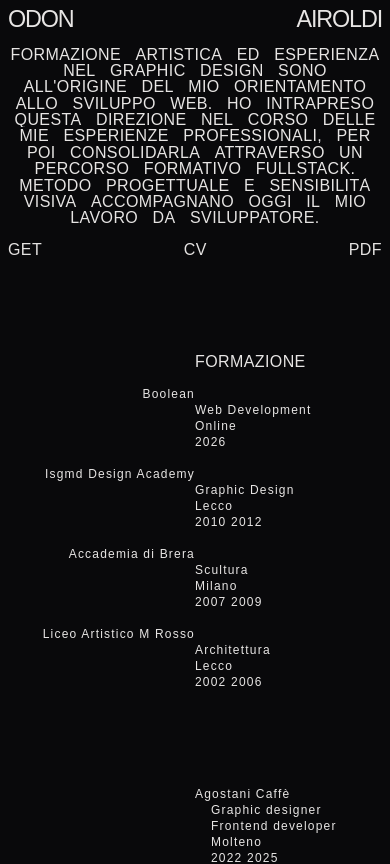
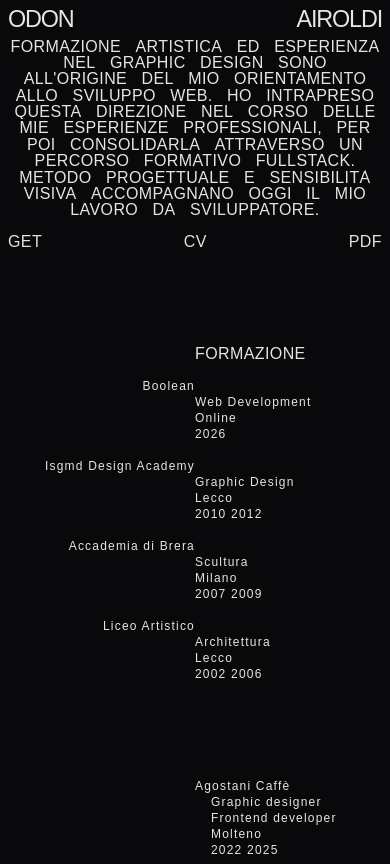
Before and after one commit to odon-airoldi/odonairoldi, a React (Vite) app: page /cv in a window 390 px wide. Shown: the top 864 px of the page. Built offline with nearby package versions, Linux system fonts and the light colour scheme; no server answers.

Commit message:
fix: improve layout and styling across components for better responsiveness and user experience

```diff
--- a/src/components/AppFooter.jsx
+++ b/src/components/AppFooter.jsx
@@ -9,7 +9,7 @@ export default function AppFooter() {
     return (
 
         <footer>
-            <div className={`sm:fixed sm:bottom-4 sm:left-auto sm:right-4 ${pathname === "/" ? 'fixed bottom-2 left-2 right-2' : ''}`}>
+            <div className={`p-2 sm:p-4 sm:fixed sm:bottom-0 sm:left-auto sm:right-0 ${pathname === "/" ? 'fixed bottom-0 left-0 right-0' : ''}`}>
                 <div className="w-full sm:w-24 xl:w-32">
                     <AppLogo />
                 </div>
--- a/src/components/AppHeader.jsx
+++ b/src/components/AppHeader.jsx
@@ -9,7 +9,7 @@ export default function AppHeader() {
     // della pagina, così partono tutte in un'unica successione
     return (
 
-        <header className="">
+        <header className="sticky top-0 p-2 sm:p-4">
             <div className="grid grid-cols-12">
                 <div className="col-span-12">
                     <Link to="/" className="text-[6vw] sm:text-[7.5vw] leading-none sm:leading-[.8] font-extralight sm:font-[450] tracking-tighter uppercase">
--- a/src/components/AppList.jsx
+++ b/src/components/AppList.jsx
@@ -34,7 +34,7 @@ export default function AppList({ list }) {
             {
                 list.map((item) => (
                     <li key={item.id} className="font-extralight">
-                        <span className="inline-block reveal-shift">{item.title}</span>
+                        <span className="inline-block reveal-shift max-sm:text-right">{item.title}</span>
                         <ul className="ul">
                             {
                                 item.items.map((voce) => (
@@ -52,7 +52,7 @@ export default function AppList({ list }) {
                                                 </div>
                                             }
                                             {openId === voce.id && voce.gallery && createPortal(
-                                                <div className="fixed z-50 inset-0 flex items-center justify-center overflow-hidden border border-orange-500">
+                                                <div className="fixed z-50 inset-0 flex items-center justify-center overflow-hidden">
                                                     <div className="absolute inset-0 z-51" onClick={() => setOpenId(null)}></div>
                                                     <ul className="grid place-items-center z-52" ref={itemsRef}>
                                                         {voce.gallery.map((img) => (
--- a/src/data/data.js
+++ b/src/data/data.js
@@ -39,7 +39,7 @@ const formazione = [
     },
     {
         id: 4,
-        title: "Liceo Artistico M Rosso",
+        title: "Liceo Artistico",
         items: ["Architettura", "Lecco", "2002 2006"]
     },
 ]
--- a/src/layouts/AppLayout.jsx
+++ b/src/layouts/AppLayout.jsx
@@ -3,7 +3,7 @@ import { Outlet, useLocation } from "react-router-dom"
 import { gsap } from "gsap"
 import { useGSAP } from "@gsap/react"
 import { useAppContext } from "../contexts/AppContext"
-import { setWordReveal, toWordReveal } from "../utils/gsap"
+import { setElement, toElement, setWordReveal, toWordReveal } from "../utils/gsap"
 
 import AppHeader from "../components/AppHeader";
 import AppFooter from "../components/AppFooter";
@@ -16,31 +16,41 @@ export default function AppLayout() {
     const { pathname } = useLocation();
     const layoutRef = useRef(null);
 
-    // le parole .word-reveal si animano tutte da qui, non nei singoli
-    // componenti: il layout contiene header, pagina e footer, quindi una sola
-    // gsap.to(".word-reveal") le trova tutte in ordine di documento e lo
-    // stagger le fa partire una dopo l'altra anche se stanno in genitori e
-    // componenti diversi. Con un'animazione per componente ognuna avrebbe il
-    // proprio stagger, e partirebbero tutte insieme.
+    // le animazioni di ingresso di tutte le pagine partono da qui, non dai
+    // singoli componenti: il layout contiene header, pagina e footer, quindi
+    // una sola gsap.to(".word-reveal") trova tutte le parole in ordine di
+    // documento e lo stagger le fa partire una dopo l'altra anche se stanno
+    // in genitori e componenti diversi, e ogni pagina non deve ripetere lo
+    // stesso useGSAP per .reveal-shift/.ul.
     // useGSAP gira in un layout effect, che React esegue dopo quelli dei
-    // figli: la pagina appena montata è già nel DOM quando qui si cercano le
-    // parole. pathname fa ripartire tutto a ogni cambio pagina (l'header non
-    // si rismonta), showSplash tiene le parole nascoste finché c'è la splash
+    // figli: la pagina appena montata è già nel DOM quando qui si cercano gli
+    // elementi. pathname fa ripartire tutto a ogni cambio pagina (il layout
+    // non si rismonta), e useGSAP annulla prima animazioni e ScrollTrigger
+    // della pagina precedente.
+    // Gli stati di partenza si impostano subito e restano per tutta la
+    // splash, così quando l'animazione parte non c'è nessun salto. Finché la
+    // splash è a schermo non parte nulla: gli ScrollTrigger di elementi già
+    // nel viewport scatterebbero subito, e l'animazione finirebbe
+    // (invisibile) dietro la splash stessa
     useGSAP(() => {
+        setElement();
         setWordReveal();
 
         if (showSplash) return;
 
+        toElement();
         toWordReveal();
     }, { scope: layoutRef, dependencies: [showSplash, pathname] });
 
     return (
-        <div ref={layoutRef} className="bg-zinc-950 text-stone-200 font-zalando font-stretch-[117.5%] relative overflow-hidden min-h-svh p-2 sm:p-4 print:bg-white print:text-black">
+        <div ref={layoutRef} className="bg-zinc-950 text-stone-200 font-zalando font-stretch-[117.5%] relative min-h-svh print:bg-white print:text-black">
 
             <div ref={cursorRef} className="fixed w-3 h-3 bg-zinc-200 pointer-events-none z-50 max-md:hidden print:hidden"></div>
 
             <AppHeader />
-            <Outlet />
+            <div className="overflow-hidden px-2 sm:px-4">
+                <Outlet />
+            </div>
             <AppFooter />
 
 
--- a/src/pages/CurriculumPage.jsx
+++ b/src/pages/CurriculumPage.jsx
@@ -1,21 +1,12 @@
 
-import { gsap } from "gsap";
-import { useGSAP } from "@gsap/react";
-import { useRef, useState, useEffect } from "react";
+import { useState, useEffect } from "react";
 import { Link } from "react-router-dom";
-import { useAppContext } from "../contexts/AppContext";
-import { setElement, toElement } from "../utils/gsap"
 import { stack, formazione, esperienza, work } from "../data/data"
 import AppList from "../components/AppList";
-
-gsap.registerPlugin(useGSAP);
 
 const introText = "Formazione artistica ed esperienza nel graphic design sono all'origine del mio orientamento allo sviluppo web. Ho intrapreso questa direzione nel corso delle mie esperienze professionali, per poi consolidarla attraverso un percorso formativo fullstack. Metodo progettuale e sensibilità visiva accompagnano oggi il mio lavoro da sviluppatore.";
 
 export default function CurriculumPage() {
-
-    const pageRef = useRef(null);
-    const { showSplash } = useAppContext();
 
     // apre il pdf in una nuova scheda: essendo un pdf (non html), il
     // browser lo mostra nel proprio lettore pdf nativo invece di
@@ -24,27 +15,6 @@ export default function CurriculumPage() {
     const handleGetCv = () => {
         window.open("/cv.pdf", "_blank");
     };
-
-    useGSAP(() => {
-        // nasconde subito Formazione/Esperienza/Stack/Work nella loro
-        // posizione di partenza — vedi hideRevealShift — per tutta la durata
-        // della splash, così quando l'animazione parte non c'è nessun salto
-        // verso quella posizione
-        setElement();
-
-
-        // finché la splash è a schermo non c'è motivo di far partire nulla:
-        // se un reveal-shift si trovasse già dentro il viewport iniziale, lo
-        // scrollTrigger di startRevealShift scatterebbe subito se creato ora,
-        // e l'animazione finirebbe (invisibile) dietro la splash stessa.
-        // Quando showSplash passa a false l'effetto riparte (dependencies) ed
-        // è quello il momento giusto per creare lo scrollTrigger e far
-        // partire il testo
-        if (showSplash) return;
-
-        toElement();
-    }, { scope: pageRef, dependencies: [showSplash] });
-
 
     const [copied, setCopied] = useState(false)
 
@@ -72,7 +42,7 @@ export default function CurriculumPage() {
     }, [apiKey])
 
     return (
-        <div ref={pageRef} className="pt-4 print:relative print:min-h-[calc(29.7cm-32px)]">
+        <div className="print:relative print:min-h-[calc(29.7cm-32px)]">
 
             <div className="hidden print:block">
                 <div className="grid grid-cols-10">
@@ -170,7 +140,6 @@ export default function CurriculumPage() {
 
             </div>
 
-
             <div className="hidden print:block print:absolute print:bottom-0 print:inset-x-0">
                 <div className="font-medium text-[40px] text-justify text-justify-last tracking-tighter uppercase">
                     Portfolio on <Link to="https://www.odon-airoldi.com">odon-airoldi.com</Link>
--- a/src/pages/IndexPage.jsx
+++ b/src/pages/IndexPage.jsx
@@ -1,44 +1,9 @@
 import { Link } from "react-router-dom"
-import { gsap } from "gsap"
-import { useGSAP } from "@gsap/react"
-import { useRef, useState, useEffect } from "react"
-import { useAppContext } from "../contexts/AppContext"
-import { setElement, toElement } from "../utils/gsap"
+import { useState, useEffect } from "react"
 import { stack, work } from "../data/data"
 import AppList from "../components/AppList"
 
-
-gsap.registerPlugin(useGSAP)
-
-
 export default function IndexPage() {
-    // deve avvolgere tutta la pagina, non solo il testo hero: startRevealShift
-    // cerca .reveal-shift/.ul con un selettore testuale, e lo scope di useGSAP
-    // limita quella ricerca ai soli discendenti del nodo — le liste Stack/Work
-    // sono fuori dal blocco del testo hero, altrimenti resterebbero irraggiungibili
-    const pageRef = useRef(null);
-    const { showSplash } = useAppContext();
-
-    useGSAP(() => {
-
-        // nasconde subito Stack/Work nella loro posizione di partenza — vedi
-        // hideRevealShift — per tutta la durata della splash, così quando
-        // l'animazione parte non c'è nessun salto verso quella posizione
-        setElement();
-
-        // finché la splash è a schermo non c'è motivo di far partire nulla:
-        // Stack e Work sono già dentro il viewport iniziale (non serve scroll
-        // per vederle), quindi lo scrollTrigger di startRevealShift
-        // scatterebbe subito se creato ora, e l'animazione finirebbe
-        // (invisibile) dietro la splash stessa. Quando showSplash passa a
-        // false l'effetto riparte (dependencies) ed è quello il momento
-        // giusto per creare lo scrollTrigger e far partire il testo
-        if (showSplash) return;
-
-        toElement();
-    }, { scope: pageRef, dependencies: [showSplash] });
-
-
 
     const [copied, setCopied] = useState(false)
 
@@ -67,7 +32,7 @@ export default function IndexPage() {
 
     return (
 
-        <div ref={pageRef} className="sm:pt-4">
+        <div className="">
 
             <div className="grid grid-cols-12 sm:gap-y-4">
                 <div className="col-span-12 sm:col-span-4 md:col-span-4 lg:col-span-3 max-sm:hidden">
@@ -105,6 +70,6 @@ export default function IndexPage() {
                     </h3>
                 </div>
             </div>
-        </div >
+        </div>
     )
 }
```
Also changed, not shown: src/utils/gsap.js.
